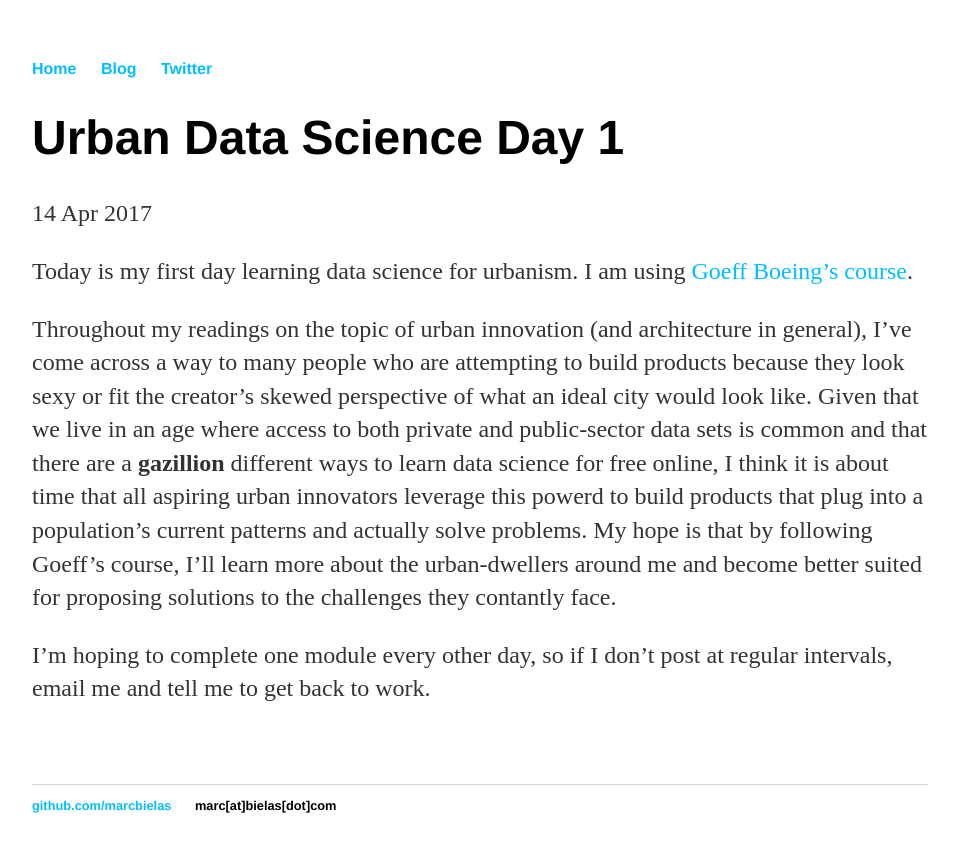
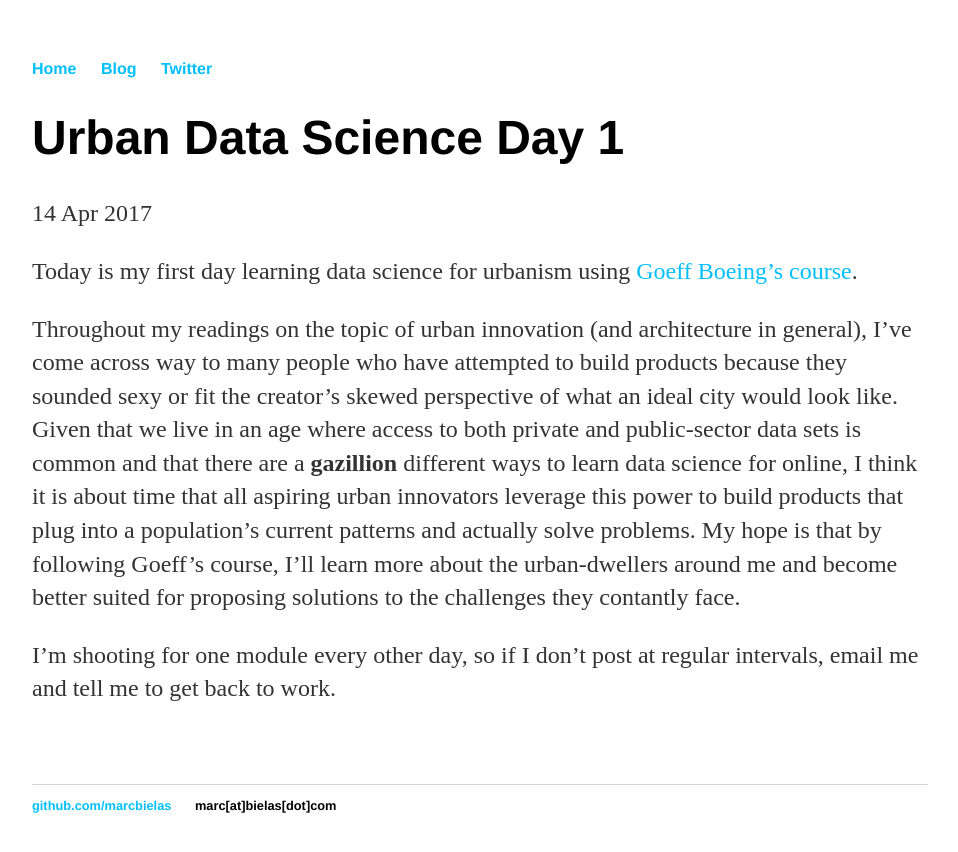
Before and after one commit to marcbielas/marcbielas.github.io-old, a Jekyll site: the page built from _posts/2017-04-14-beginning-urban-data-course.md, in a window 1280 px wide. Shown: the top 852 px of the page, without its empty margins (160-1118 px from the left). Built offline with Jekyll 4.4.1, drawn with Linux system fonts in a browser that asks for light colours.

Commit message:
post edits

```diff
--- a/_posts/2017-04-14-beginning-urban-data-course.md
+++ b/_posts/2017-04-14-beginning-urban-data-course.md
@@ -4,8 +4,8 @@ title: "Urban Data Science Day 1"
 date: 2017-04-14
 ---
 
-Today is my first day learning data science for urbanism. I am using [Goeff Boeing's course](https://github.com/marcbielas/urban-data-science).
+Today is my first day learning data science for urbanism using [Goeff Boeing's course](https://github.com/marcbielas/urban-data-science).
 
-Throughout my readings on the topic of urban innovation (and architecture in general), I've come across a way to many people who are attempting to build products because they look sexy or fit the creator's skewed perspective of what an ideal city would look like. Given that we live in an age where access to both private and public-sector data sets is common and that there are a **gazillion** different ways to learn data science for free online, I think it is about time that all aspiring urban innovators leverage this powerd to build products that plug into a population's current patterns and actually solve problems. My hope is that by following Goeff's course, I'll learn more about the urban-dwellers around me and become better suited for proposing solutions to the challenges they contantly face.
+Throughout my readings on the topic of urban innovation (and architecture in general), I've come across way to many people who have attempted to build products because they sounded sexy or fit the creator's skewed perspective of what an ideal city would look like. Given that we live in an age where access to both private and public-sector data sets is common and that there are a **gazillion** different ways to learn data science for online, I think it is about time that all aspiring urban innovators leverage this power to build products that plug into a population's current patterns and actually solve problems. My hope is that by following Goeff's course, I'll learn more about the urban-dwellers around me and become better suited for proposing solutions to the challenges they contantly face.
 
-I'm hoping to complete one module every other day, so if I don't post at regular intervals, email me and tell me to get back to work.
+I'm shooting for one module every other day, so if I don't post at regular intervals, email me and tell me to get back to work.
```
